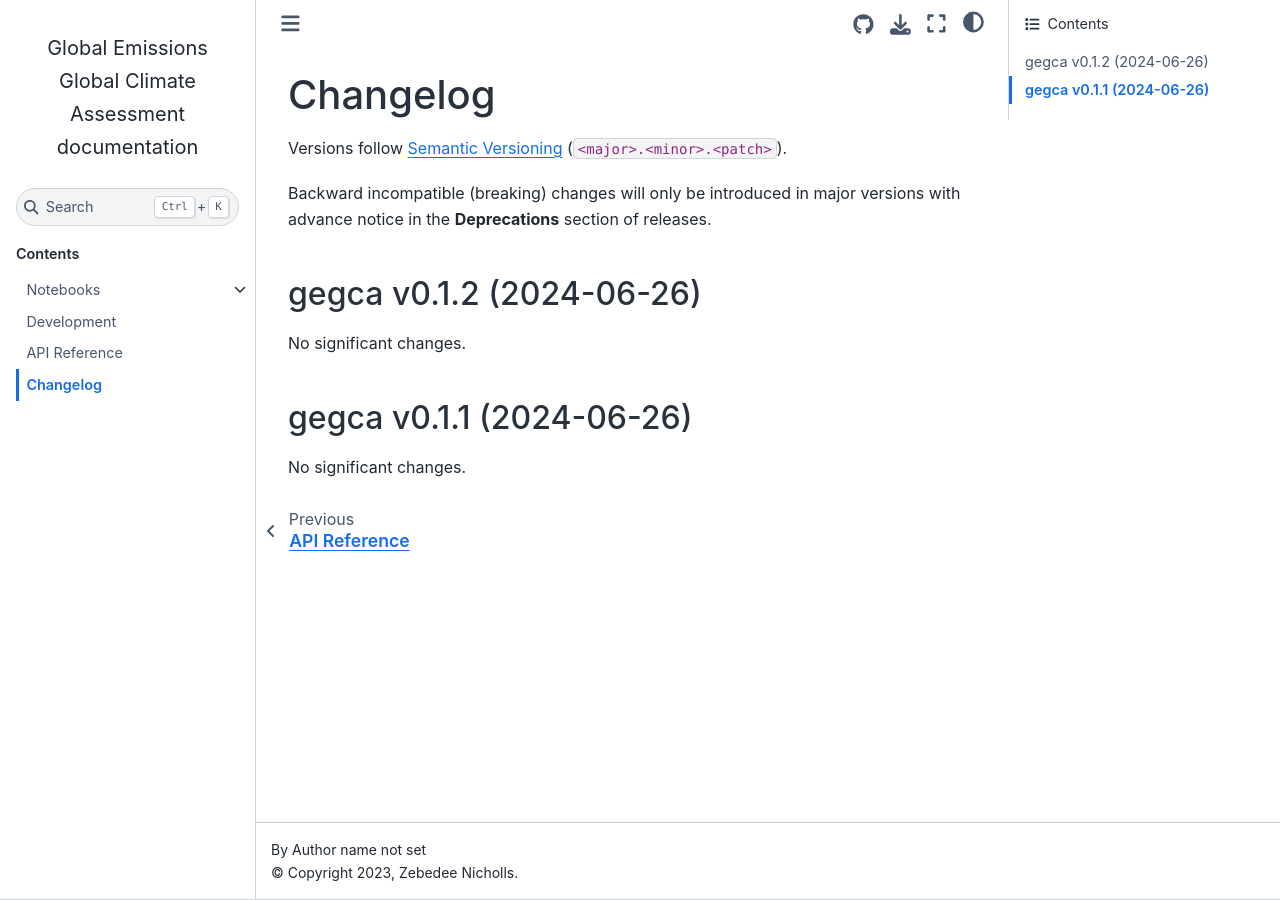
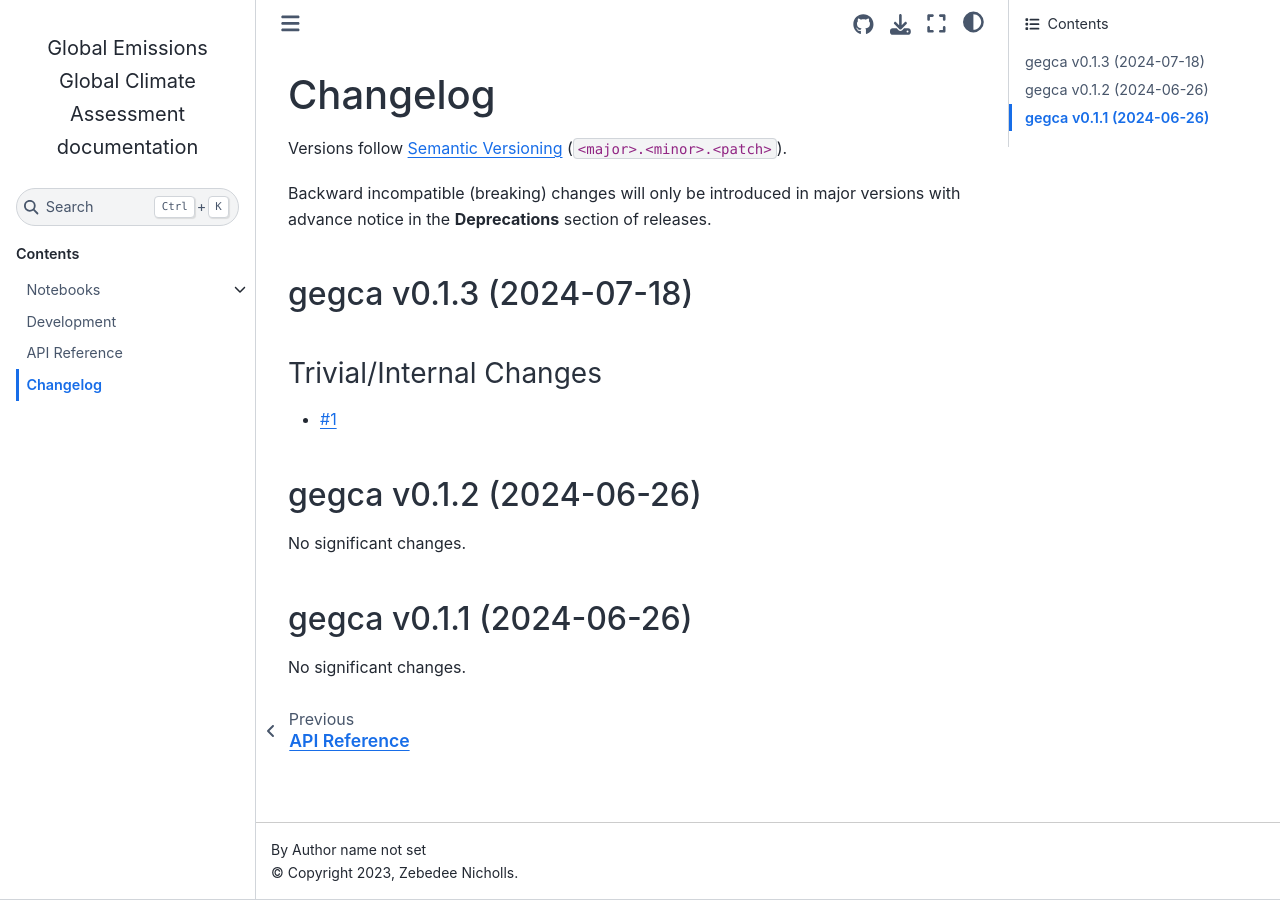
Before and after one commit to znicholls/gegca, a Sphinx documentation site: the page built from docs/source/changelog.md, in a window 1280 px wide. Built offline with Sphinx 7.4.7 and the Sphinx Book theme 1.1.4, drawn with Linux system fonts in a browser that asks for light colours; pages that are not in the unit, such as notebooks, are missing from menus.

Commit message:
bump: version 0.1.3a0 -> 0.1.3

```diff
--- a/docs/source/changelog.md
+++ b/docs/source/changelog.md
@@ -19,6 +19,14 @@ of rst and use slightly different categories.
 
 <!-- towncrier release notes start -->
 
+## gegca v0.1.3 (2024-07-18)
+
+
+### Trivial/Internal Changes
+
+- [#1](https://github.com/znicholls/gegca/pulls/1)
+
+
 ## gegca v0.1.2 (2024-06-26)
 
 
--- a/pyproject.toml
+++ b/pyproject.toml
@@ -1,6 +1,6 @@
 [tool.poetry]
 name = "gegca"
-version = "0.1.3a0"
+version = "0.1.3"
 description = "Global-mean climate assessment of global emissions scenarios."
 authors = ["Zebedee Nicholls <zebedee.nicholls@climate-energy-college.org>"]
 readme = "README.md"
```
Also changed, not shown: changelog/1.trivial.md (deleted, +0 -1 lines).
